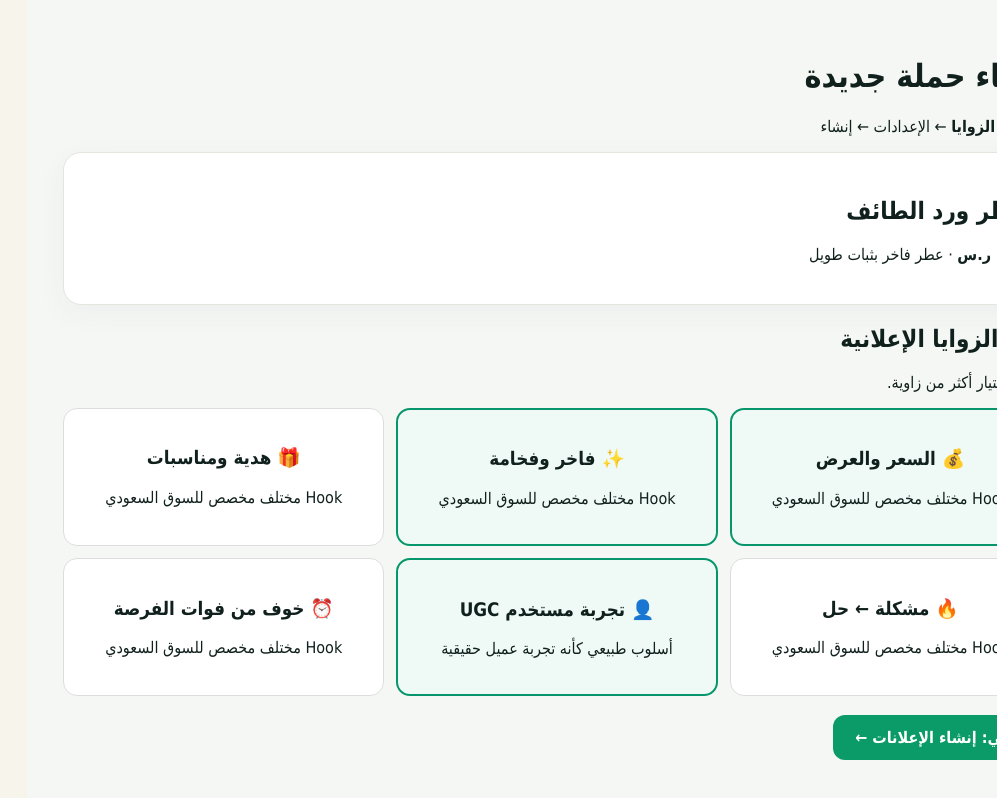
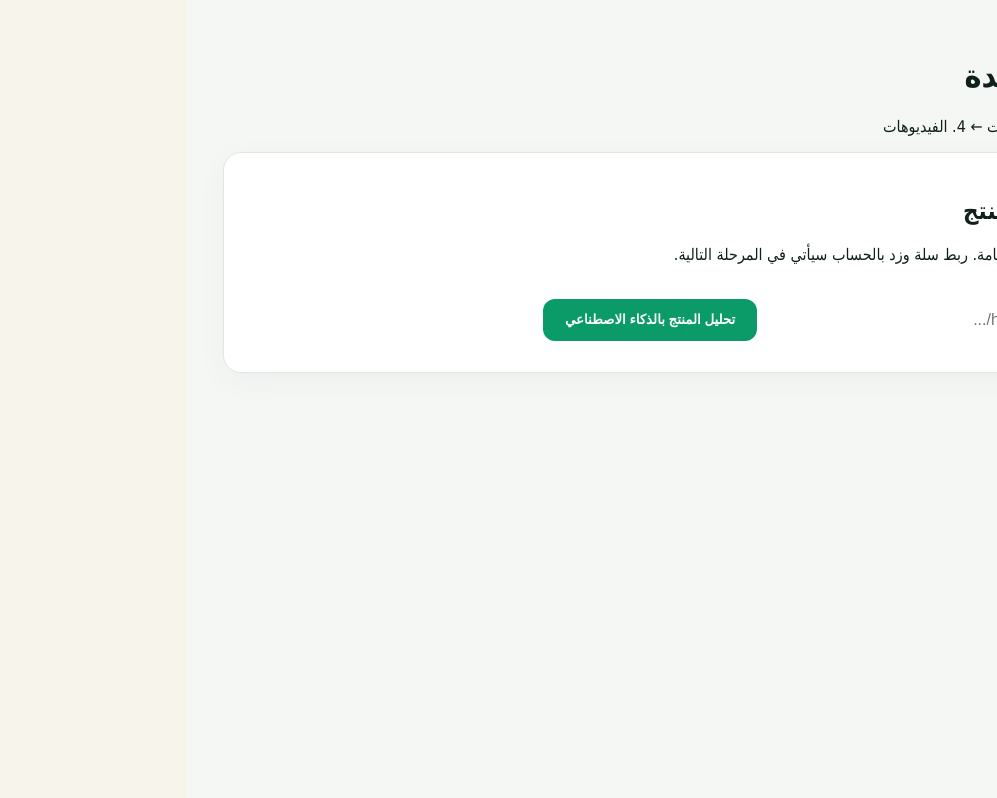
Before and after one commit to mboub74-sudo/e3lani-ai, a Next.js app: page /campaign/new in a window 1280 px wide. Shown: the whole page, without its empty margins (283-1280 px from the left). Built offline with nearby package versions, Linux system fonts and the light colour scheme.

Commit message:
Build real product URL analyzer campaign flow

```diff
--- a/app/campaign/new/page.tsx
+++ b/app/campaign/new/page.tsx
@@ -1 +1,26 @@
-import Link from "next/link";export default function Campaign(){let a=["💰 السعر والعرض","✨ فاخر وفخامة","🎁 هدية ومناسبات","🔥 مشكلة ← حل","👤 تجربة مستخدم UGC","⏰ خوف من فوات الفرصة"];return <div className="dash"><aside className="side"><div className="brand">إعلاني AI</div><br/><Link href="/dashboard">⌂ الرئيسية</Link><Link className="active" href="/campaign/new">✦ إنشاء حملة</Link></aside><main className="main"><div className="wizard"><h1>إنشاء حملة جديدة</h1><p>المنتج ← <b>الزوايا</b> ← الإعدادات ← إنشاء</p><div className="card"><h2>عطر ورد الطائف</h2><p><b>199 ر.س</b> · عطر فاخر بثبات طويل</p></div><h2>اختر الزوايا الإعلانية</h2><p>يمكنك اختيار أكثر من زاوية.</p><div className="angles">{a.map((x,i)=><div className={"angle "+([0,1,4].includes(i)?"selected":"")} key={x}><h3>{x}</h3><p>{i===4?"أسلوب طبيعي كأنه تجربة عميل حقيقية":"Hook مختلف مخصص للسوق السعودي"}</p></div>)}</div><br/><Link className="primary btn" href="/results">التالي: إنشاء الإعلانات ←</Link></div></main></div>}
+"use client";
+import Link from "next/link";
+import {useState} from "react";
+
+type Product={title:string;price:string;description:string;image?:string;source:string};
+const angles=["💰 السعر والعرض","✨ فاخر وفخامة","🎁 هدية ومناسبات","🔥 مشكلة ← حل","👤 تجربة مستخدم UGC","❓ فضول وتشويق"];
+
+export default function Campaign(){
+ const [url,setUrl]=useState(""); const [loading,setLoading]=useState(false); const [error,setError]=useState("");
+ const [product,setProduct]=useState<Product|null>(null); const [selected,setSelected]=useState<number[]>([0,1,4]);
+ async function analyze(){
+  setError(""); if(!url.trim()){setError("ألصق رابط المنتج أولاً.");return}
+  setLoading(true);
+  try{const r=await fetch("/api/analyze-product",{method:"POST",headers:{"Content-Type":"application/json"},body:JSON.stringify({url})});
+   const d=await r.json(); if(!r.ok) throw new Error(d.error||"تعذر تحليل المنتج"); setProduct(d.product);
+  }catch(e:any){setError(e.message||"حدث خطأ");}finally{setLoading(false)}
+ }
+ function toggle(i:number){setSelected(s=>s.includes(i)?s.filter(x=>x!==i):[...s,i])}
+ return <div className="dash"><aside className="side"><div className="brand">إعلاني AI</div><br/><Link href="/dashboard">⌂ الرئيسية</Link><Link className="active" href="/campaign/new">✦ إنشاء حملة</Link></aside>
+ <main className="main"><div className="wizard"><h1>إنشاء حملة جديدة</h1><p>1. المنتج ← 2. الزوايا ← 3. الإعدادات ← 4. الفيديوهات</p>
+ <div className="card analyzer"><h2>🔗 ألصق رابط المنتج</h2><p>يدعم حالياً صفحات المنتجات العامة. ربط سلة وزد بالحساب سيأتي في المرحلة التالية.</p>
+ <div className="urlbox campaignUrl"><input value={url} onChange={e=>setUrl(e.target.value)} placeholder="https://store.com/product/..."/><button className="primary btn" onClick={analyze} disabled={loading}>{loading?"جاري التحليل...":"تحليل المنتج بالذكاء الاصطناعي"}</button></div>{error&&<p className="error">{error}</p>}</div>
+ {product&&<><div className="card productPreview">{product.image?<img src={product.image} alt={product.title}/>:<div className="productimg">📦</div>}<div><span className="pill">{product.source}</span><h2>{product.title}</h2><div className="price small">{product.price||"السعر غير ظاهر"}</div><p>{product.description||"تم استخراج بيانات المنتج بنجاح."}</p></div></div>
+ <h2>اختر الزوايا الإعلانية</h2><p>اختر الزوايا التي تريد اختبارها لهذا المنتج.</p><div className="angles">{angles.map((x,i)=><button onClick={()=>toggle(i)} className={"angle "+(selected.includes(i)?"selected":"")} key={x}><h3>{x}</h3><p>{i===4?"أسلوب طبيعي مناسب لإعلانات المحتوى القصير":"Hook سعودي مختلف مبني على المنتج"}</p></button>)}</div><br/>
+ <Link className={"primary btn "+(!selected.length?"disabled":"")} href={selected.length?"/results":"#"}>إنشاء {selected.length} أفكار إعلانية ←</Link></>}</div></main></div>
+}
```
